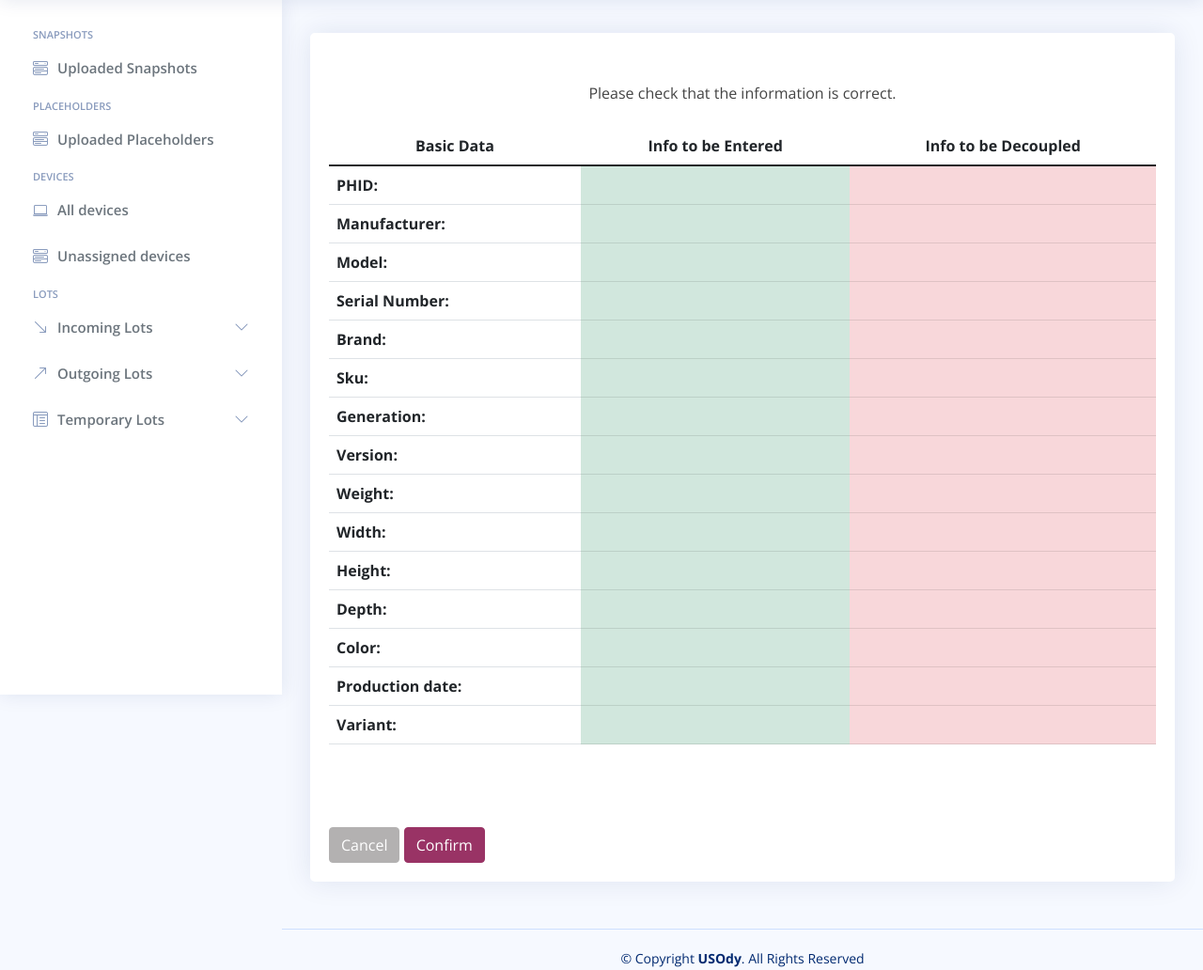
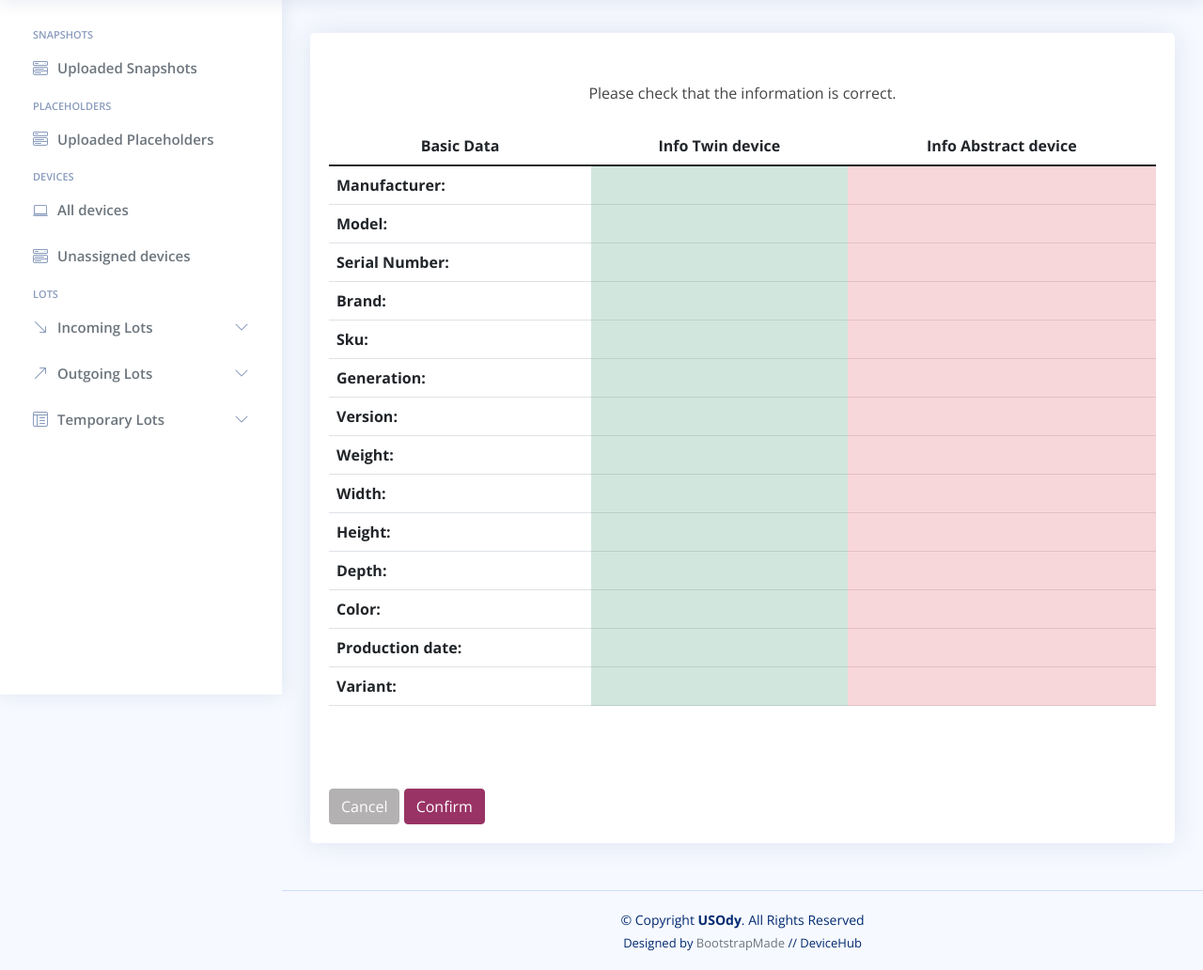
Before and after one commit to eReuse/devicehub-teal, a Python web app: template ereuse_devicehub/templates/inventory/binding.html in a window 1280 px wide. Shown: the part 61-1093 px from the top of the page at 94% size. Run offline with Jinja, Linux system fonts and the light colour scheme; the template is opened without the code that fills it, so the values that code supplies are empty; some libraries are stand-ins or nearby versions.

Commit message:
modify details page and binding/unbinding page

```diff
--- a/ereuse_devicehub/templates/inventory/binding.html
+++ b/ereuse_devicehub/templates/inventory/binding.html
@@ -26,109 +26,104 @@
                       <thead>
                           <tr class="text-center">
                               <th scope="col">Basic Data</th>
-                              <th scope="col">Info to be Entered</th>
-                              <th scope="col">Info to be Decoupled</th>
+                              <th scope="col">Info Twin device</th>
+                              <th scope="col">Info Abstract device</th>
                           </tr>
                       </thead>
                       <tbody>
                           <tr>
-                              <th scope="row">PHID:</th>
-                              <td class="table-success text-right">{{ placeholder.phid or '' }}</td>
-                              <td class="table-danger">{{ device.placeholder.phid or '' }}</td>
-                          </tr>
-                          <tr>
                               <th scope="row">Manufacturer:</th>
-                              <td class="table-success text-right">{{ placeholder.device.manufacturer or '' }}</td>
-                              <td class="table-danger">{{ device.manufacturer or '' }}</td>
+                              <td class="table-success text-right">{{ new_placeholder.device.manufacturer or '' }}</td>
+                              <td class="table-danger">{{ old_placeholder.device.manufacturer or '' }}</td>
                           </tr>
                           <tr>
                               <th scope="row">Model:</th>
-                              <td class="table-success">{{ placeholder.device.model or '' }}</td>
-                              <td class="table-danger">{{ device.model or '' }}</td>
+                              <td class="table-success">{{ new_placeholder.device.model or '' }}</td>
+                              <td class="table-danger">{{ old_placeholder.device.model or '' }}</td>
                           </tr>
                           <tr>
                               <th scope="row">Serial Number:</th>
-                              <td class="table-success">{{ placeholder.device.serial_number or '' }}</td>
-                              <td class="table-danger">{{ device.serial_number or '' }}</td>
+                              <td class="table-success">{{ new_placeholder.device.serial_number or '' }}</td>
+                              <td class="table-danger">{{ old_placeholder.device.serial_number or '' }}</td>
                           </tr>
                           <tr>
                               <th scope="row">Brand:</th>
-                              <td class="table-success">{{ placeholder.device.brand or '' }}</td>
-                              <td class="table-danger">{{ device.brand or '' }}</td>
+                              <td class="table-success">{{ new_placeholder.device.brand or '' }}</td>
+                              <td class="table-danger">{{ old_placeholder.device.brand or '' }}</td>
                           </tr>
                           <tr>
                               <th scope="row">Sku:</th>
-                              <td class="table-success">{{ placeholder.device.sku or '' }}</td>
-                              <td class="table-danger">{{ device.sku or '' }}</td>
+                              <td class="table-success">{{ new_placeholder.device.sku or '' }}</td>
+                              <td class="table-danger">{{ old_placeholder.device.sku or '' }}</td>
                           </tr>
                           <tr>
                               <th scope="row">Generation:</th>
-                              <td class="table-success">{{ placeholder.device.generation or '' }}</td>
-                              <td class="table-danger">{{ device.generation or '' }}</td>
+                              <td class="table-success">{{ new_placeholder.device.generation or '' }}</td>
+                              <td class="table-danger">{{ old_placeholder.device.generation or '' }}</td>
                           </tr>
                           <tr>
                               <th scope="row">Version:</th>
-                              <td class="table-success">{{ placeholder.device.version or '' }}</td>
-                              <td class="table-danger">{{ device.version or '' }}</td>
+                              <td class="table-success">{{ new_placeholder.device.version or '' }}</td>
+                              <td class="table-danger">{{ old_placeholder.device.version or '' }}</td>
                           </tr>
                           <tr>
                               <th scope="row">Weight:</th>
-                              <td class="table-success">{{ placeholder.device.weight or '' }}</td>
-                              <td class="table-danger">{{ device.weight or '' }}</td>
+                              <td class="table-success">{{ new_placeholder.device.weight or '' }}</td>
+                              <td class="table-danger">{{ old_placeholder.device.weight or '' }}</td>
                           </tr>
                           <tr>
                               <th scope="row">Width:</th>
-                              <td class="table-success">{{ placeholder.device.width or '' }}</td>
-                              <td class="table-danger">{{ device.width or '' }}</td>
+                              <td class="table-success">{{ new_placeholder.device.width or '' }}</td>
+                              <td class="table-danger">{{ old_placeholder.device.width or '' }}</td>
                           </tr>
                           <tr>
                               <th scope="row">Height:</th>
-                              <td class="table-success">{{ placeholder.device.height or '' }}</td>
-                              <td class="table-danger">{{ device.height or '' }}</td>
+                              <td class="table-success">{{ new_placeholder.device.height or '' }}</td>
+                              <td class="table-danger">{{ old_placeholder.device.height or '' }}</td>
                           </tr>
                           <tr>
                               <th scope="row">Depth:</th>
-                              <td class="table-success">{{ placeholder.device.depth or '' }}</td>
-                              <td class="table-danger">{{ device.depth or '' }}</td>
+                              <td class="table-success">{{ new_placeholder.device.depth or '' }}</td>
+                              <td class="table-danger">{{ old_placeholder.device.depth or '' }}</td>
                           </tr>
                           <tr>
                               <th scope="row">Color:</th>
-                              <td class="table-success">{{ placeholder.device.color or '' }}</td>
-                              <td class="table-danger">{{ device.color or '' }}</td>
+                              <td class="table-success">{{ new_placeholder.device.color or '' }}</td>
+                              <td class="table-danger">{{ old_placeholder.device.color or '' }}</td>
                           </tr>
                           <tr>
                               <th scope="row">Production date:</th>
-                              <td class="table-success">{{ placeholder.device.production_date or '' }}</td>
-                              <td class="table-danger">{{ device.production_date or '' }}</td>
+                              <td class="table-success">{{ new_placeholder.device.production_date or '' }}</td>
+                              <td class="table-danger">{{ old_placeholder.device.production_date or '' }}</td>
                           </tr>
                           <tr>
                               <th scope="row">Variant:</th>
-                              <td class="table-success">{{ placeholder.device.variant or '' }}</td>
-                              <td class="table-danger">{{ device.variant or '' }}</td>
+                              <td class="table-success">{{ new_placeholder.device.variant or '' }}</td>
+                              <td class="table-danger">{{ old_placeholder.device.variant or '' }}</td>
                           </tr>
                       </tbody>
                   </table>
 
                   <br />
 
-                  {% if placeholder.device.components or device.components %}
+                  {% if new_placeholder.device.components or old_placeholder.device.components %}
                   <h2>Components</h2>
                   <table class="table table-hover">
                       <thead>
                           <tr class="text-center">
-                              <th scope="col">Info to be Entered</th>
-                              <th scope="col">Info to be Decoupled</th>
+                              <th scope="col">Info Twin device</th>
+                              <th scope="col">Info Abstract device</th>
                           </tr>
                       </thead>
                       <tbody>
                           <tr>
                               <td class="table-success text-right">
-                                  {% for c in placeholder.device.components %}
+                                  {% for c in new_placeholder.device.components %}
                                   * {{ c.verbose_name }}<br />
                                   {% endfor %}
                               </td>
                               <td class="table-danger">
-                                  {% for c in device.components %}
+                                  {% for c in old_placeholder.device.components %}
                                   * {{ c.verbose_name }}<br />
                                   {% endfor %}
                               </td>
@@ -144,8 +139,8 @@
                   <table class="table table-hover">
                       <thead>
                           <tr class="text-center">
-                              <th scope="col">Info to be Entered</th>
-                              <th scope="col">Info to be Decoupled</th>
+                              <th scope="col">Info Twin device</th>
+                              <th scope="col">Info Abstract device</th>
                           </tr>
                       </thead>
                       <tbody>
@@ -169,8 +164,8 @@
                   <table class="table table-hover">
                       <thead>
                           <tr class="text-center">
-                              <th scope="col">Info to be Entered</th>
-                              <th scope="col">Info to be Decoupled</th>
+                              <th scope="col">Info Twin device</th>
+                              <th scope="col">Info Abstract device</th>
                           </tr>
                       </thead>
                       <tbody>
@@ -189,7 +184,7 @@
 
                   <div>
                     <form method="post">
-                      <a href="{{ url_for('inventory.device_details', id=device.placeholder.binding.devicehub_id) }}" class="btn btn-danger">Cancel</a>
+                      <a href="{{ url_for('inventory.device_details', id=old_placeholder.device.devicehub_id) }}" class="btn btn-danger">Cancel</a>
                       <button class="btn btn-primary" type="submit">Confirm</button>
                     </form>
                   </div>
```
Also changed, not shown: ereuse_devicehub/inventory/views.py (+44 -45 lines), ereuse_devicehub/resources/device/models.py (+8 -0 lines), ereuse_devicehub/templates/inventory/device_detail.html (+14 -11 lines), ereuse_devicehub/templates/inventory/unbinding.html (+47 -34 lines).
